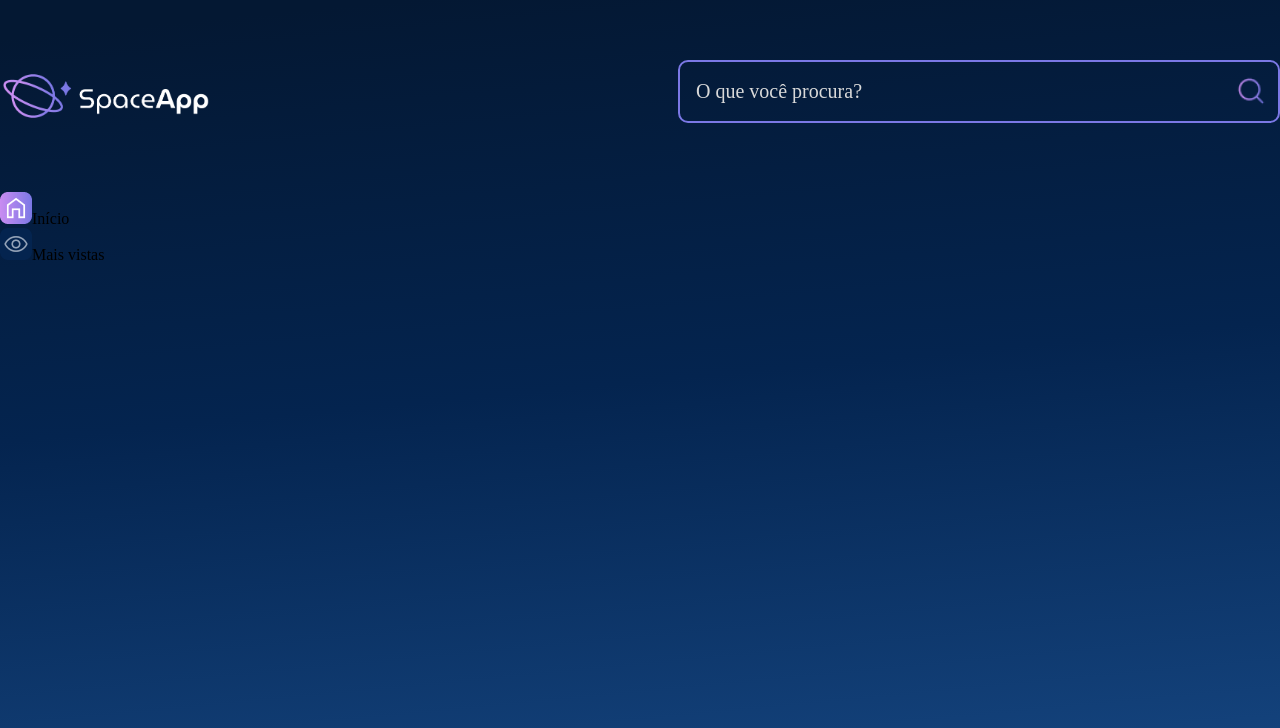
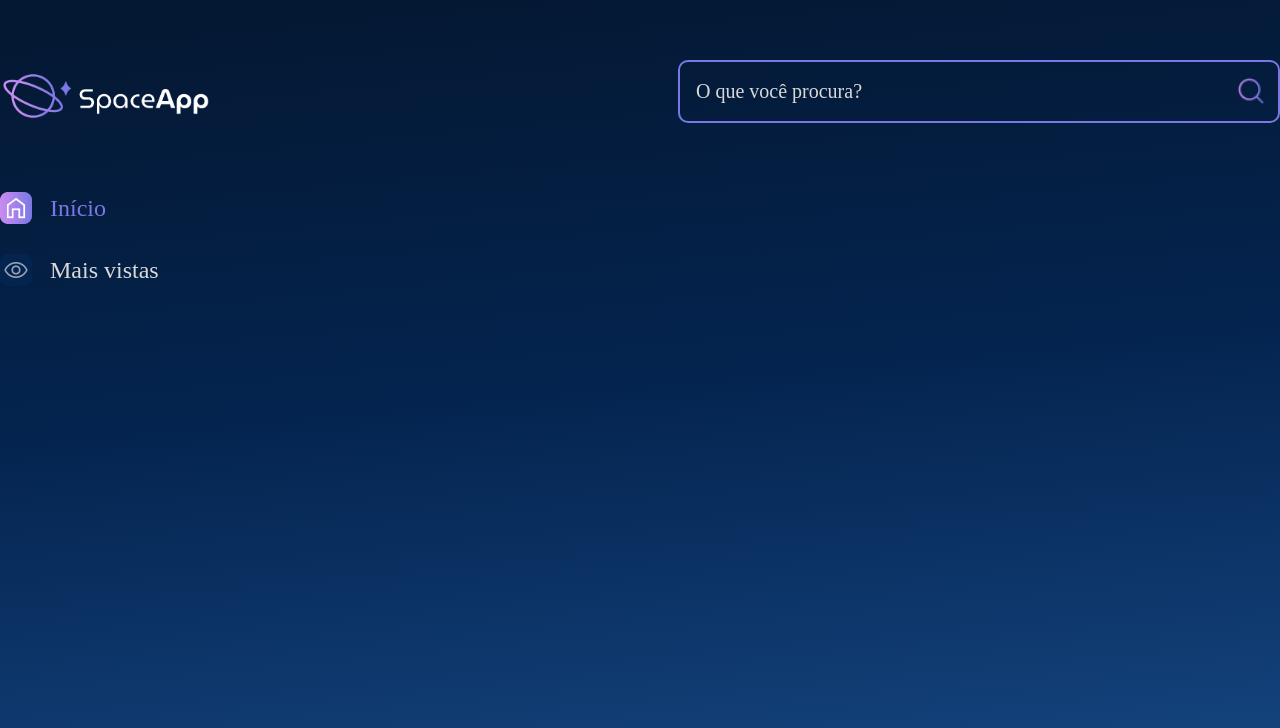
Before and after one commit to GuilFranca/ReactStyledComponents-Alura, a React (Vite) app: page / in a window 1280 px wide. Shown: the top 728 px of the page. Built offline with nearby package versions, Linux system fonts and the light colour scheme.

Commit message:
Aula 2 - 7 Importando as fontes do projeto #1 Finalizada

```diff
--- a/src/components/BarraLateral/ItemNavegacao/index.jsx
+++ b/src/components/BarraLateral/ItemNavegacao/index.jsx
@@ -1,13 +1,20 @@
 import styled from "styled-components";
 
 const ItemListaEstilizado = styled.li`
-
+    font-size: 24px;
+    line-height: 29px;
+    margin-bottom: 30px;
+    cursor: pointer;
+    color: ${ props => props.$ativo ? "#7B78E5" : "#D9D9D9" };
+    display: flex;
+    align-items: center;
+    gap: 18px;
 `;
 
 
 const ItemNavegacao = ({ children, iconeAtivo, iconeInativo, ativo = false }) => {
     return (
-        <ItemListaEstilizado>
+        <ItemListaEstilizado $ativo={ativo}>
             <img src={ativo ? iconeAtivo : iconeInativo} alt="" />
             {children}
         </ItemListaEstilizado>
```
Also changed, not shown: src/components/EstilosGlobais/fontes/GandhiSans-Bold.otf (renamed from Arquivos do projeto/GandhiSans-Bold.otf), src/components/EstilosGlobais/fontes/GandhiSans-Regular.otf (renamed from Arquivos do projeto/GandhiSans-Regular.otf).
